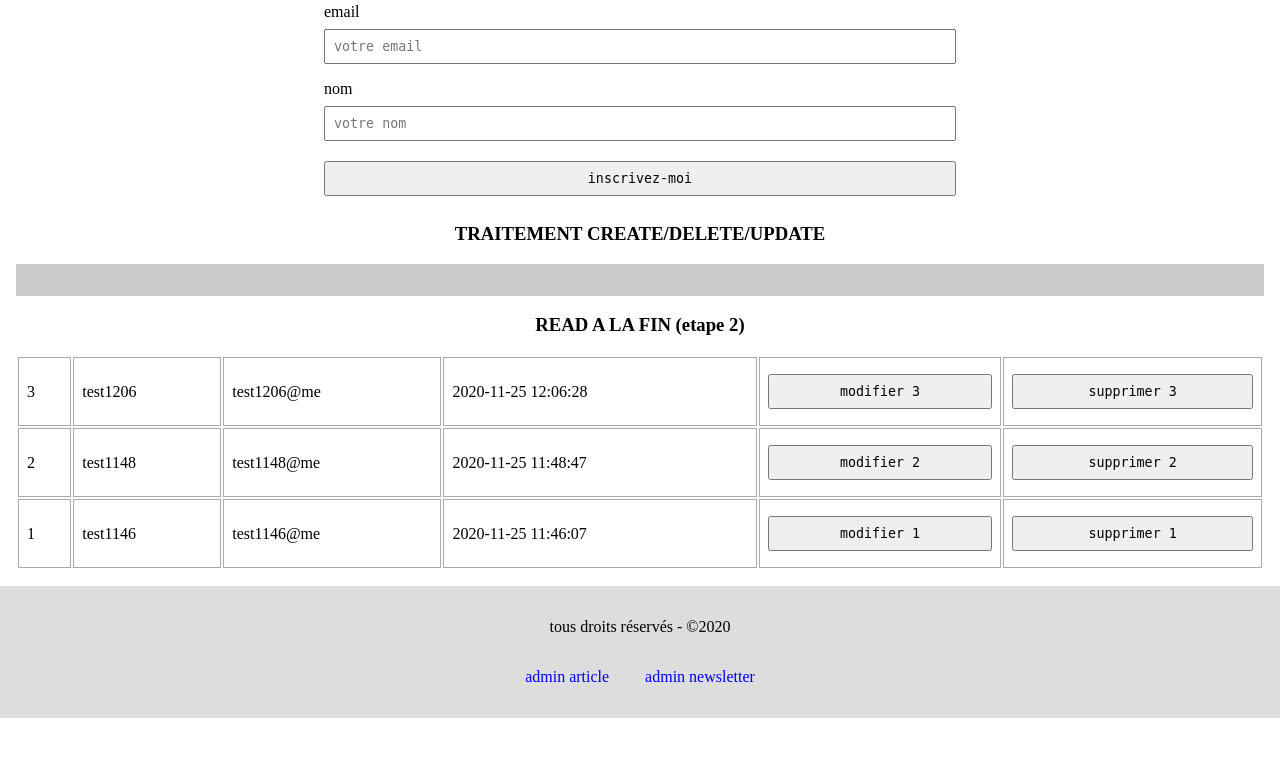
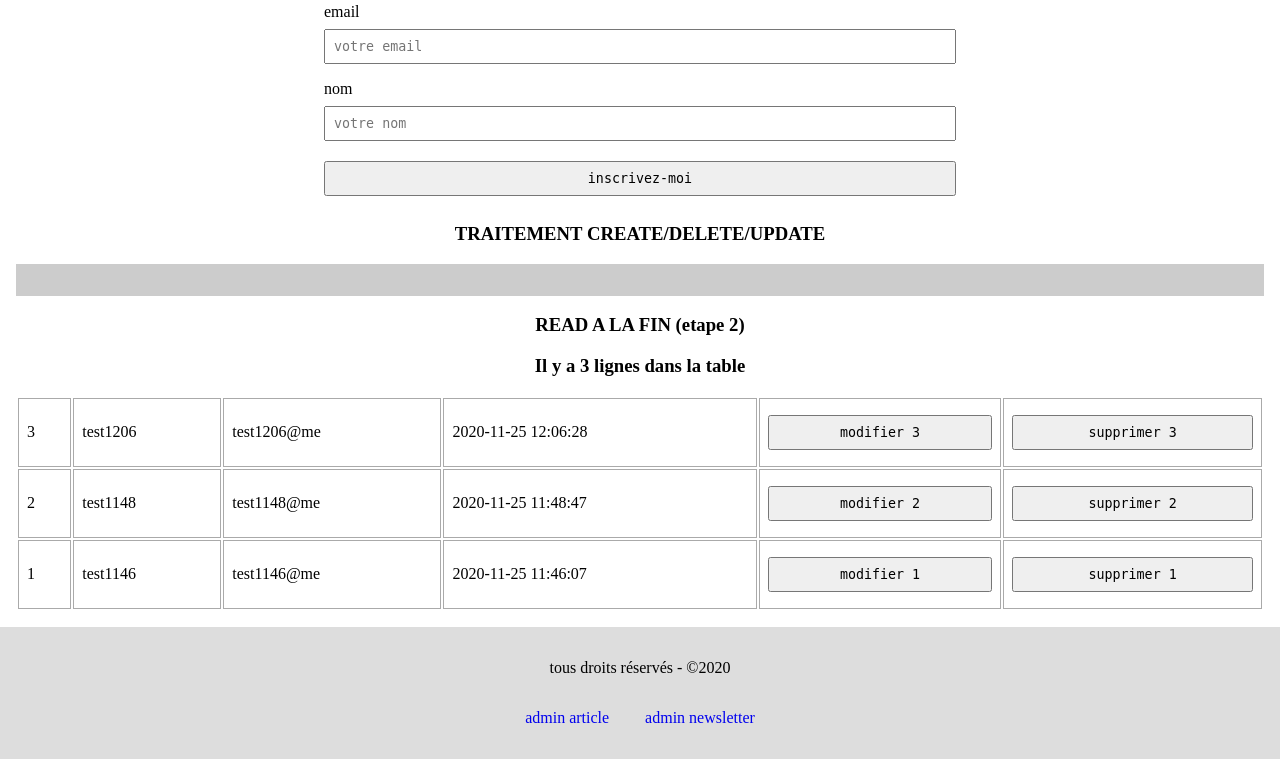
Before and after one commit to coder20b/formation, a PHP site: page /admin-newsletter.php in a window 1280 px wide. Shown: the part 340-1099 px from the top of the page. Before the commit the page ends 1058 px from the top, so only its background shows below. Run offline with PHP 8.4, Linux system fonts and the light colour scheme; data comes from the database, SQL or seed files in the repository.

Commit message:
ajout affichage nombre de lignes

```diff
--- a/projet-blog/php/view/section-admin-newsletter.php
+++ b/projet-blog/php/view/section-admin-newsletter.php
@@ -73,6 +73,7 @@
 
 <section>
     <h3>READ A LA FIN (etape 2)</h3>
+    <h3>Il y a <?php echo Model::compterLigne("newsletter") ?> lignes dans la table</h3>
     <table>
         <tbody>
 <?php
@@ -123,6 +124,7 @@ foreach($tabLigne as $ligneAsso)
 
     // ICI ON VA CREER LE CODE HTML POUR LE FORMULAIRE D'UPDATE DE CHAQUE LIGNE
     // ET ON LE PRE-REMPLIT AVEC LES VALEURS ACTUELLES
+    // https://developer.mozilla.org/fr/docs/Web/HTML/Element/template
     echo
     <<<x
     <template class="template-update-$id">
```
